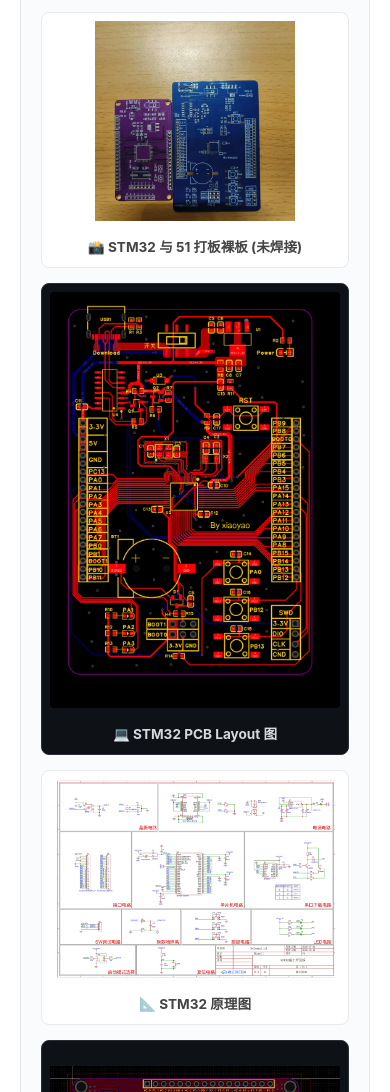
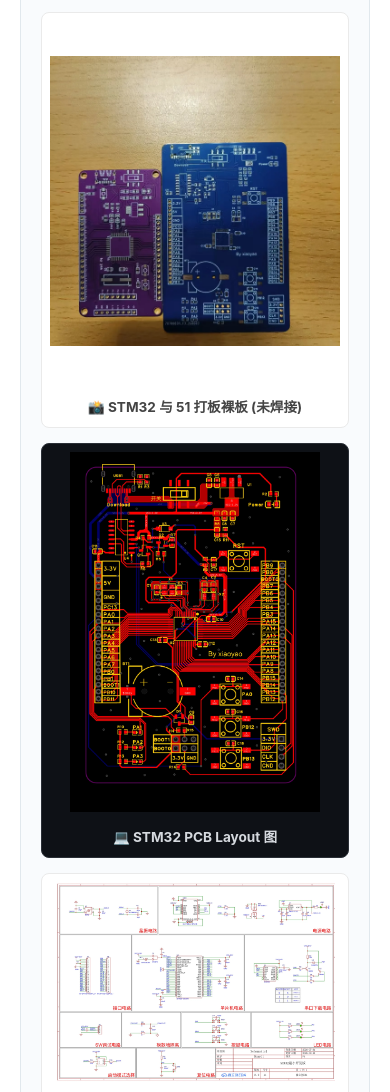
Before and after one commit to xiaoyao12346/xiaoyao12346.github.io, a plain HTML site: page index.html in a window 390 px wide. Shown: the part 9761-10853 px from the top of the page. Drawn offline with Linux system fonts and the light colour scheme.

Commit message:
Update index.html

```diff
--- a/index.html
+++ b/index.html
@@ -347,6 +347,15 @@
             border-color: #2a2f36;
         }
         .hw-img-dark .hw-img-label { color: #d5d9de; }
+        /* 与竖版图同一行的横向图：拉高到同一高度，
+           否则整行被竖版图撑到 480px，旁边那张只有 200px，下面留一大片空白 */
+        .hw-img-fill img {
+            height: 480px;
+        }
+        @media (max-width: 600px) {
+            .hw-img-fill img { height: 360px; }
+            .hw-img-tall img { max-height: 360px; }
+        }
         .hw-img-label {
             display: block;
             margin-top: 8px;
@@ -726,7 +735,7 @@
                     </div>
 
                     <!-- 第二排：两张实物对比 -->
-                    <div class="hw-img-box" onclick="openLightbox('pcb-board2.webp')">
+                    <div class="hw-img-box hw-img-fill" onclick="openLightbox('pcb-board2.webp')">
                         <img src="pcb-board2.webp" alt="32与51打样板" loading="lazy" decoding="async" onerror="this.style.display='none'; this.parentElement.classList.add('img-failed');">
                         <span class="hw-img-label">📸 STM32 与 51 打板裸板 (未焊接)</span>
                     </div>
```
